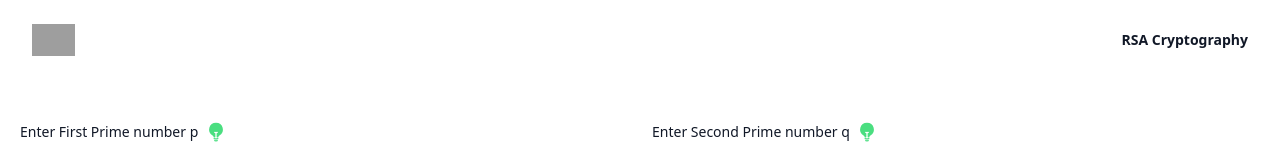
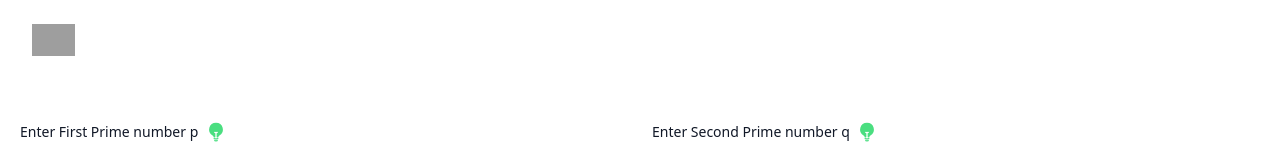
Before and after one commit to BarcaKerasiya/VISUALIZING-CRYPTOGRAPHY, a React (Vite) app in the folder client/: page /rsa in a window 1280 px wide. Shown: the top 150 px of the page. Built offline with nearby package versions, Linux system fonts and the light colour scheme; grey boxes are pictures that could not be loaded.

Commit message:
comment home page route

```diff
--- a/client/src/App.tsx
+++ b/client/src/App.tsx
@@ -1,14 +1,14 @@
 import Navbar from "./components/Navbar";
 import { Routes, Route } from "react-router-dom";
 import RSA from "./views/RSA";
-import Home from "./views/Home";
+// import Home from "./views/Home";
 
 function App() {
   return (
     <>
       <Navbar />
       <Routes>
-        <Route path="/" element={<Home />} />
+        <Route path="/" element={<RSA />} />
         <Route path="/rsa" element={<RSA />} />
       </Routes>
     </>
--- a/client/src/components/Navbar.tsx
+++ b/client/src/components/Navbar.tsx
@@ -1,6 +1,6 @@
 import { useState } from "react";
 import { Dialog, Popover } from "@headlessui/react";
-import { Bars3Icon, XMarkIcon } from "@heroicons/react/24/outline";
+import { XMarkIcon } from "@heroicons/react/24/outline";
 import { Link } from "react-router-dom";
 
 export default function Example() {
@@ -23,21 +23,21 @@ export default function Example() {
           </Link>
         </div>
         <div className="flex lg:hidden">
-          <button
+          {/* <button
             type="button"
             className="-m-2.5 inline-flex items-center justify-center rounded-md p-2.5 text-gray-700"
             onClick={() => setMobileMenuOpen(true)}
           >
             <span className="sr-only">Open main menu</span>
             <Bars3Icon className="h-6 w-6" aria-hidden="true" />
-          </button>
+          </button> */}
         </div>
         <Popover.Group className="hidden lg:flex lg:gap-x-12">
           <Link
             to="/rsa"
             className="text-sm font-semibold leading-6 text-gray-900"
           >
-            RSA Cryptography
+            {/* RSA Cryptography */}
           </Link>
         </Popover.Group>
       </nav>
@@ -51,7 +51,7 @@ export default function Example() {
         <Dialog.Panel className="fixed inset-y-0 right-0 z-10 w-full overflow-y-auto bg-white px-6 py-6 sm:max-w-sm sm:ring-1 sm:ring-gray-900/10">
           <div className="flex items-center justify-between">
             <Link to="/" className="-m-1.5 p-1.5">
-              <span className="sr-only">Your Company</span>
+              <span className="sr-only"></span>
               <img
                 className="h-8 w-auto"
                 src="https://tailwindui.com/img/logos/mark.svg?color=green&shade=400"
@@ -75,7 +75,7 @@ export default function Example() {
                   onClick={() => setMobileMenuOpen(false)}
                   className="-mx-3 block rounded-lg px-3 py-2 text-base font-semibold leading-7 text-gray-900 hover:bg-gray-50"
                 >
-                  RSA Cryptography
+                  {/* RSA Cryptography */}
                 </Link>
               </div>
             </div>
```
